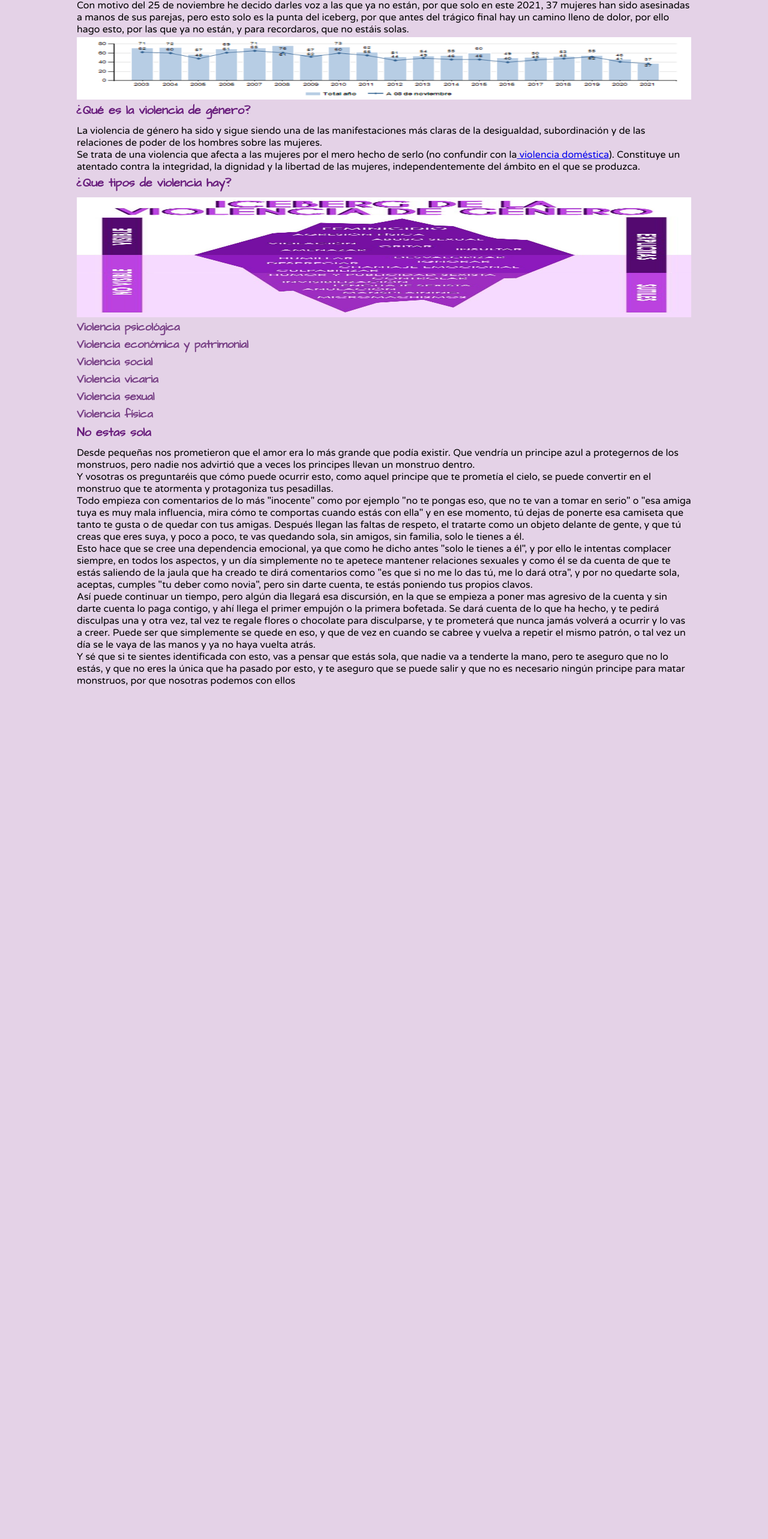
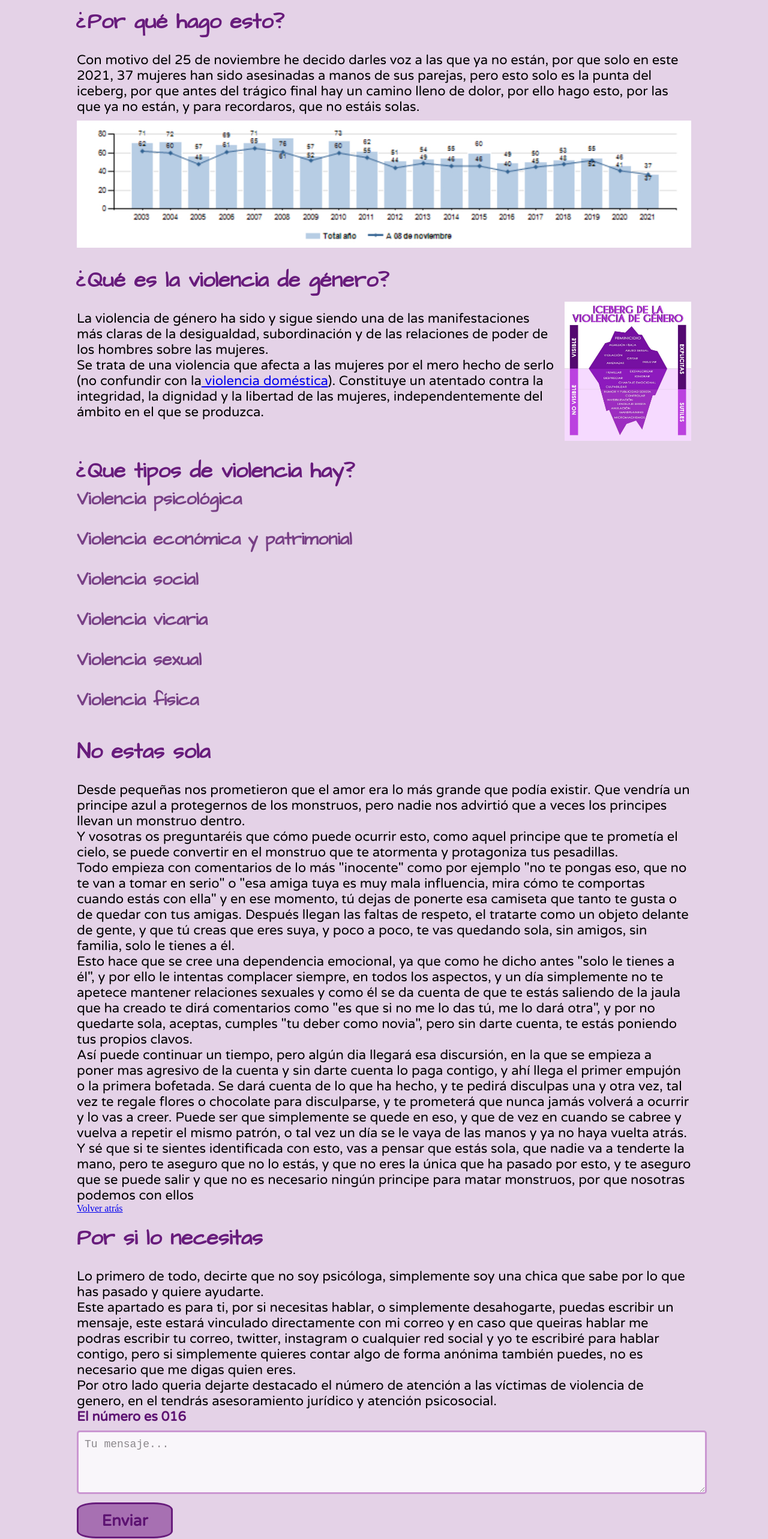
Before and after one commit to Sheiilaa/25Nov, a React (Create React App) app: page / in a window 1280 px wide. Shown: the part 167-2733 px from the top of the page at 60% size. Before the commit the page ends 1315 px from the top, so only its background shows below. Built offline with nearby package versions, Linux system fonts and the light colour scheme; a web font is replaced by a local one.

Commit message:
questions

```diff
--- a/src/components/App.js
+++ b/src/components/App.js
@@ -9,6 +9,7 @@ import ReactDOM from "react-dom";
 import { BrowserRouter, Route, Switch } from "react-router-dom";
 import Domestic from "./Domestic";
 import Letter from "./Letter";
+import Questions from "./Questions";
 function App() {
   //Para los collapsables
   const [collapsable1, setCollapsable1] = useState("hidden");
@@ -66,6 +67,11 @@ function App() {
   };
   return (
     <div className="pages">
+      <Switch>
+        <Route path="/src/components/Questions.js">
+          <Questions />
+        </Route>
+        <Route exact path="/">
           <Header />
           <main className="main">
             <Intro />
@@ -79,7 +85,10 @@ function App() {
               collapsable6={collapsable6}
             />
             <Letter />
+            <Questions />
           </main>
+        </Route>
+      </Switch>
     </div>
   );
 }
--- a/src/components/Header.js
+++ b/src/components/Header.js
@@ -12,10 +12,10 @@ const Header = () => {
           ¿QUE ES?
         </a>
         <a href="" className="list">
-          CARTA
+          NO ESTAS SOLA
         </a>
         <a href="" className="list">
-          NO ESTAS SOLA
+          POR SI LO NECESITAS
         </a>
       </nav>
     </header>
--- a/src/components/Letter.js
+++ b/src/components/Letter.js
@@ -5,12 +5,11 @@ const Letter = () => {
     <article>
       <h2 className="title_article">No estas sola</h2>
       <div className="container_article">
-        {" "}
         <p>
           Desde pequeñas nos prometieron que el amor era lo más grande que podía
           existir. Que vendría un principe azul a protegernos de los monstruos,
           pero nadie nos advirtió que a veces los principes llevan un monstruo
-          dentro.{" "}
+          dentro.
         </p>
         <p>
           Y vosotras os preguntaréis que cómo puede ocurrir esto, como aquel
--- /dev/null
+++ b/src/components/Questions.js
@@ -0,0 +1,60 @@
+import { Link } from "react-router-dom";
+import "../styles/Article.scss";
+
+const Questions = () => {
+  // if(props.character=== undefined){
+  //     return(
+  //         <section>
+  //             <p>PAGINA NO ENCONTRADA</p>
+  //         </section>
+  //     )
+
+  // }else{
+
+  return (
+    <>
+      <article>
+        <Link to="/">
+          <div className="container">
+            <p className="back">Volver atrás</p>
+          </div>
+        </Link>
+
+        <h2 className="title_article"> Por si lo necesitas</h2>
+        <div className="container_article">
+          <p>
+            Lo primero de todo, decirte que no soy psicóloga, simplemente soy
+            una chica que sabe por lo que has pasado y quiere ayudarte.{" "}
+          </p>
+          <p>
+            Este apartado es para ti, por si necesitas hablar, o simplemente
+            desahogarte, puedas escribir un mensaje, este estará vinculado
+            directamente con mi correo y en caso que queiras hablar me podras
+            escribir tu correo, twitter, instagram o cualquier red social y yo
+            te escribiré para hablar contigo, pero si simplemente quieres contar
+            algo de forma anónima también puedes, no es necesario que me digas
+            quien eres.
+          </p>
+          <p>
+            Por otro lado queria dejarte destacado el número de atención a las
+            víctimas de violencia de genero, en el tendrás asesoramiento
+            jurídico y atención psicosocial.{" "}
+          </p>
+          <spam className="spam"> El número es 016</spam>
+        </div>
+        <section>
+          <form action="" method="POST">
+            <textarea
+              class="input_mesagge"
+              name="message"
+              placeholder="Tu mensaje..."
+              required
+            ></textarea>
+            <button class="button-submit">Enviar</button>
+          </form>
+        </section>
+      </article>
+    </>
+  );
+};
+export default Questions;
--- a/src/components/TypesViolence.js
+++ b/src/components/TypesViolence.js
@@ -1,5 +1,5 @@
 import "../styles/Article.scss";
-import iceberg from "../images/Iceberg.jpeg";
+
 const TypesViolence = (props) => {
   const handleClick = (ev) => {
     ev.preventDefault();
@@ -9,7 +9,7 @@ const TypesViolence = (props) => {
     <>
       <article>
         <h2 className="title_article">¿Que tipos de violencia hay?</h2>
-        <img src={iceberg} alt="iceberg" className="img_iceberg" />
+
         <section>
           <h3
             className="title_article_2"
--- a/src/components/WhatIs.js
+++ b/src/components/WhatIs.js
@@ -2,20 +2,22 @@ import "../styles/Article.scss";
 import React from "react";
 import { Link } from "react-router-dom";
 import TypesViolence from "./TypesViolence";
+import iceberg from "../images/Iceberg.jpeg";
 const WhatIs = (props) => {
   return (
     <>
       <article>
         <h2 className="title_article"> ¿Qué es la violencia de género?</h2>
+        <div className="container_violence">
           <div className="container_article">
             <p>
               La violencia de género ha sido y sigue siendo una de las
-            manifestaciones más claras de la desigualdad, subordinación y de las
-            relaciones de poder de los hombres sobre las mujeres.
+              manifestaciones más claras de la desigualdad, subordinación y de
+              las relaciones de poder de los hombres sobre las mujeres.
             </p>
             <p>
-            Se trata de una violencia que afecta a las mujeres por el mero hecho
-            de serlo (no confundir con la
+              Se trata de una violencia que afecta a las mujeres por el mero
+              hecho de serlo (no confundir con la
               <Link to="./domestic">
                 <span> violencia doméstica</span>
               </Link>
@@ -23,6 +25,8 @@ const WhatIs = (props) => {
               libertad de las mujeres, independentemente del ámbito en el que se
               produzca.
             </p>
+          </div>
+          <img src={iceberg} alt="iceberg" className="img_iceberg" />
         </div>
       </article>
       <TypesViolence
--- a/src/styles/Article.scss
+++ b/src/styles/Article.scss
@@ -5,20 +5,52 @@
   font-family: $font-title;
   color: $color-title2;
   font-size: 20px;
-  padding-bottom: 10px;
+
+  margin-top: 15px;
+  @media all and (min-width: 768px) {
+    font-size: 30px;
+  }
+  @media all and (min-width: 1200px) {
+    font-size: 36px;
+  }
+  @media all and (min-width: 2000px) {
+    font-size: 40px;
+  }
 }
 .container_article {
   font-family: $font-text;
   font-size: 16px;
-  padding-bottom: 3px;
+  padding-top: 15px;
+  @media all and (min-width: 768px) {
+    font-size: 20px;
+  }
+  @media all and (min-width: 1200px) {
+    font-size: 22px;
+    padding-top: 25px;
+  }
 }
 .img_article {
   width: 80vw;
   height: 13vh;
+  margin-top: 10px;
+  margin-bottom: 10px;
+  @media all and (min-width: 768px) {
+    height: 35%;
+  }
+  @media all and (min-width: 1200px) {
+    height: 20%;
+  }
 }
 .title_article_2 {
   font-family: $font-title;
   color: $color-title3;
+  font-size: 20px;
+  @media all and (min-width: 768px) {
+    font-size: 26px;
+  }
+  @media all and (min-width: 1200px) {
+    font-size: 30px;
+  }
 }
 .title_example {
   padding-top: 10px;
@@ -28,6 +60,83 @@
   margin-left: 10px;
 }
 .img_iceberg {
-  width: 80vw;
-  height: 25vh;
+  width: 45vw;
+  height: 9%;
+  margin: auto;
+  margin-top: 25px;
+  margin-bottom: 10px;
+  @media all and (min-width: 500px) {
+    width: 35vw;
+    height: 5%;
+  }
+  @media all and (min-width: 768px) {
+    width: 20vw;
+    height: 4%;
+  }
+  @media all and (min-width: 1000px) {
+    width: 30vw;
+    height: 8%;
+  }
+  @media all and (min-width: 1200px) {
+    margin-left: 10px;
+    height: 29vh;
+    width: 55vw;
+    margin-top: 10px;
+  }
 }
+.container_violence {
+  display: flex;
+  flex-direction: column;
+  @media all and (min-width: 1200px) {
+    flex-direction: row;
+  }
+}
+.form {
+  display: flex;
+  flex-direction: column;
+  justify-content: center;
+  align-content: center;
+  align-items: center;
+  font-size: 20px;
+  @media all and (min-width: 1000px) {
+    font-size: 26px;
+  }
+}
+.input_mesagge {
+  width: 100%;
+  height: 8vh;
+  margin-bottom: 10px;
+  margin-top: 10px;
+  padding: 10px;
+  border-radius: 5px;
+  border: 3px solid #c488cc;
+  opacity: 0.8;
+
+  @media all and (min-width: 768px) {
+    font-size: 18px;
+    height: 10vh;
+  }
+}
+
+.button-submit {
+  width: 120px;
+  height: 40px;
+  border-radius: 20%;
+  text-align: center;
+  font-weight: 900;
+  font-size: 16px;
+  border: 3px solid $color-title2;
+  background-color: #a770b2;
+  color: $color-title;
+  font-family: $font-text;
+  margin-bottom: 25px;
+  @media all and (min-width: 768px) {
+    width: 160px;
+    height: 60px;
+    font-size: 26px;
+  }
+}
+.spam {
+  color: $color-title;
+  font-weight: 900;
+}
--- a/src/styles/Header.scss
+++ b/src/styles/Header.scss
@@ -12,7 +12,16 @@
   color: $color-title;
   padding-top: 15px;
   padding-bottom: 10px;
-  font-size: 28px;
+  font-size: 30px;
+  @media all and (min-width: 768px) {
+    font-size: 36px;
+  }
+  @media all and (min-width: 1200px) {
+    font-size: 46px;
+  }
+  @media all and (min-width: 2000px) {
+    font-size: 60px;
+  }
 }
 .nav {
   display: flex;
@@ -20,11 +29,28 @@
   align-items: center;
   width: 100vw;
   height: 40px;
-  padding-right: 15px;
+  padding-left: 5px;
+  padding-bottom: 10px;
 }
 .list {
   text-decoration: none;
   list-style: none;
   font-family: $font-text;
-  font-size: 12px;
+  font-size: 15px;
+  padding-right: 15px;
+  padding-bottom: 10px;
+  padding-top: 10px;
+  padding-left: 10px;
+  text-align: center;
+  @media all and (min-width: 768px) {
+    font-size: 20px;
+  }
+  @media all and (min-width: 1200px) {
+    font-size: 30px;
+  }
+  @media all and (min-width: 2000px) {
+    font-size: 36px;
+    padding-bottom: 10px;
+    padding-top: 10px;
+  }
 }
```
Lines whose indentation alone changed are shown as unchanged.
